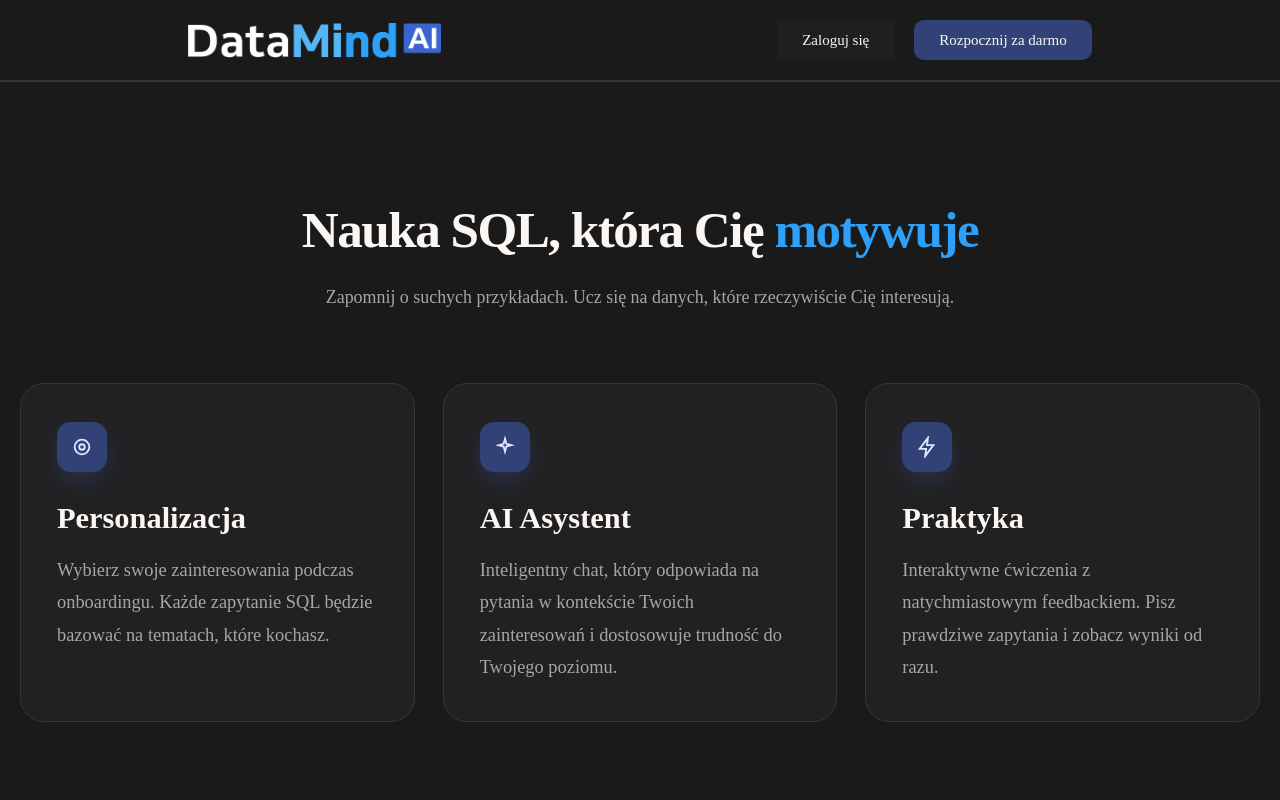
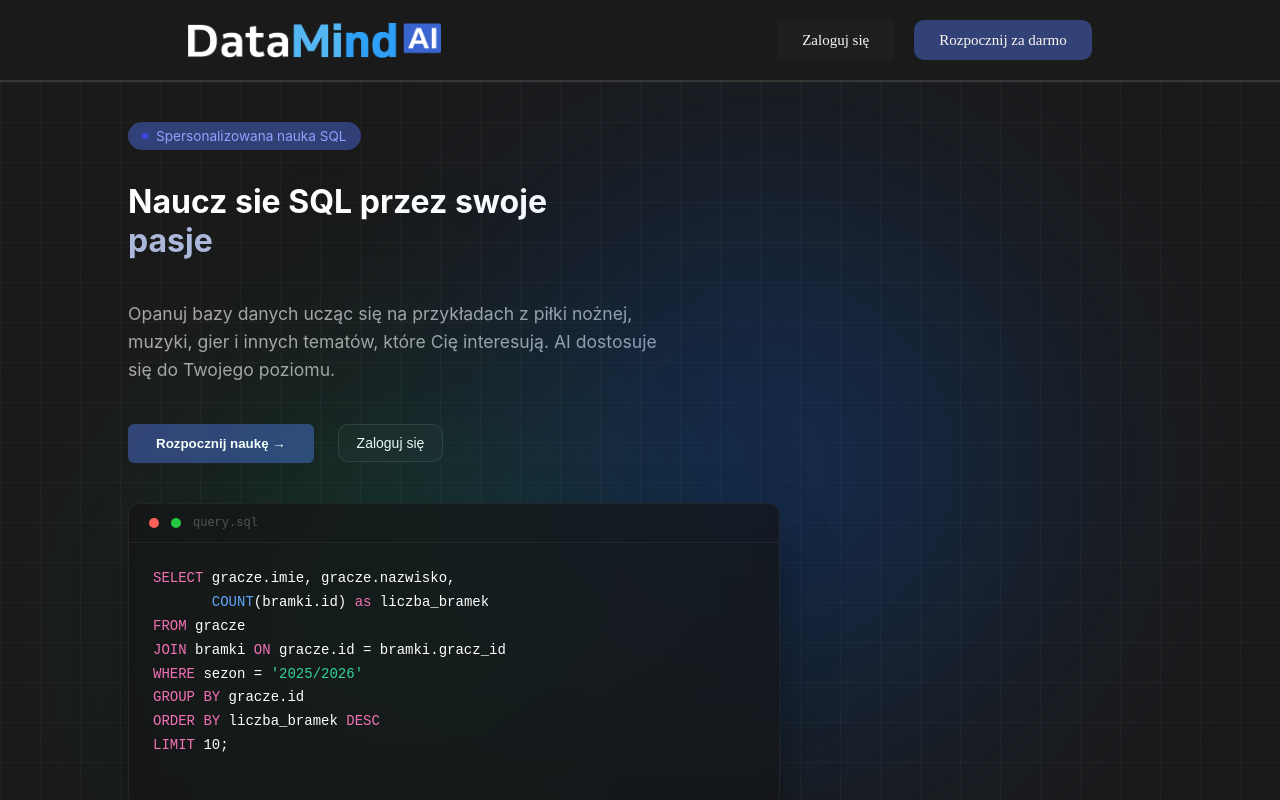
Before and after one commit to Philips072/Praktyki2026, a React (Vite) app in the folder projekt/DataMindAi/: page / in a window 1280 px wide. Shown: the top 800 px of the page. Built offline with nearby package versions, Linux system fonts and the light colour scheme; a web font is replaced by a local one.

Commit message:
aktualizacje plikow

```diff
--- a/projekt/DataMindAi/src/App.jsx
+++ b/projekt/DataMindAi/src/App.jsx
@@ -1,6 +1,7 @@
 import { Routes, Route, BrowserRouter } from 'react-router-dom'
 import HomeHeader from './Components/HomeHeader'
 import Home2 from './Components/Home2'
+import Home1 from './Components/Home1'
 
 function App() {
 
@@ -8,6 +9,7 @@ function App() {
   return (
     <BrowserRouter>
       <HomeHeader />
+      <Home1 />
       <Home2 />
         {/* <Routes>
 
```
Also changed, not shown: 1 other file (tests, documents, lock files or other folders).
